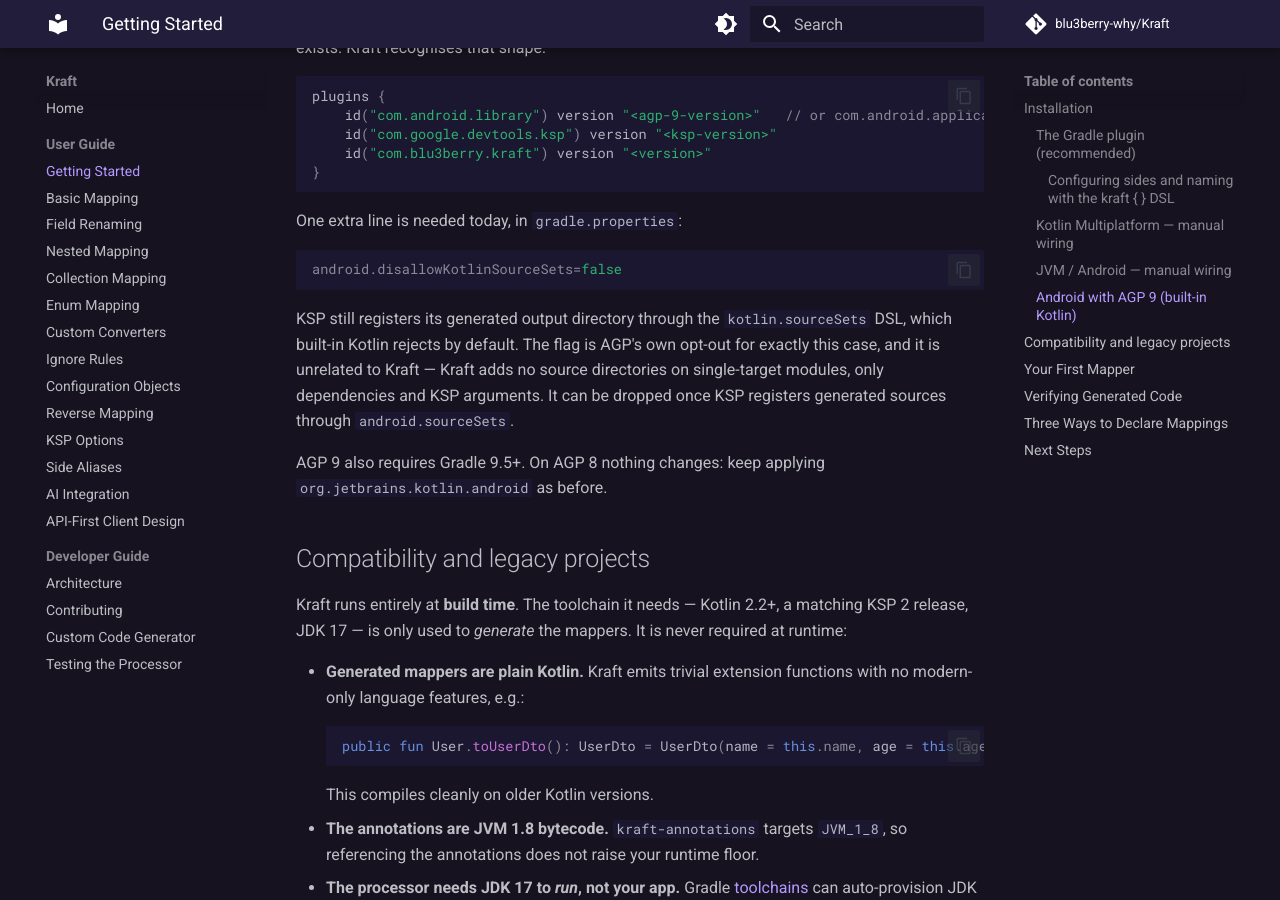
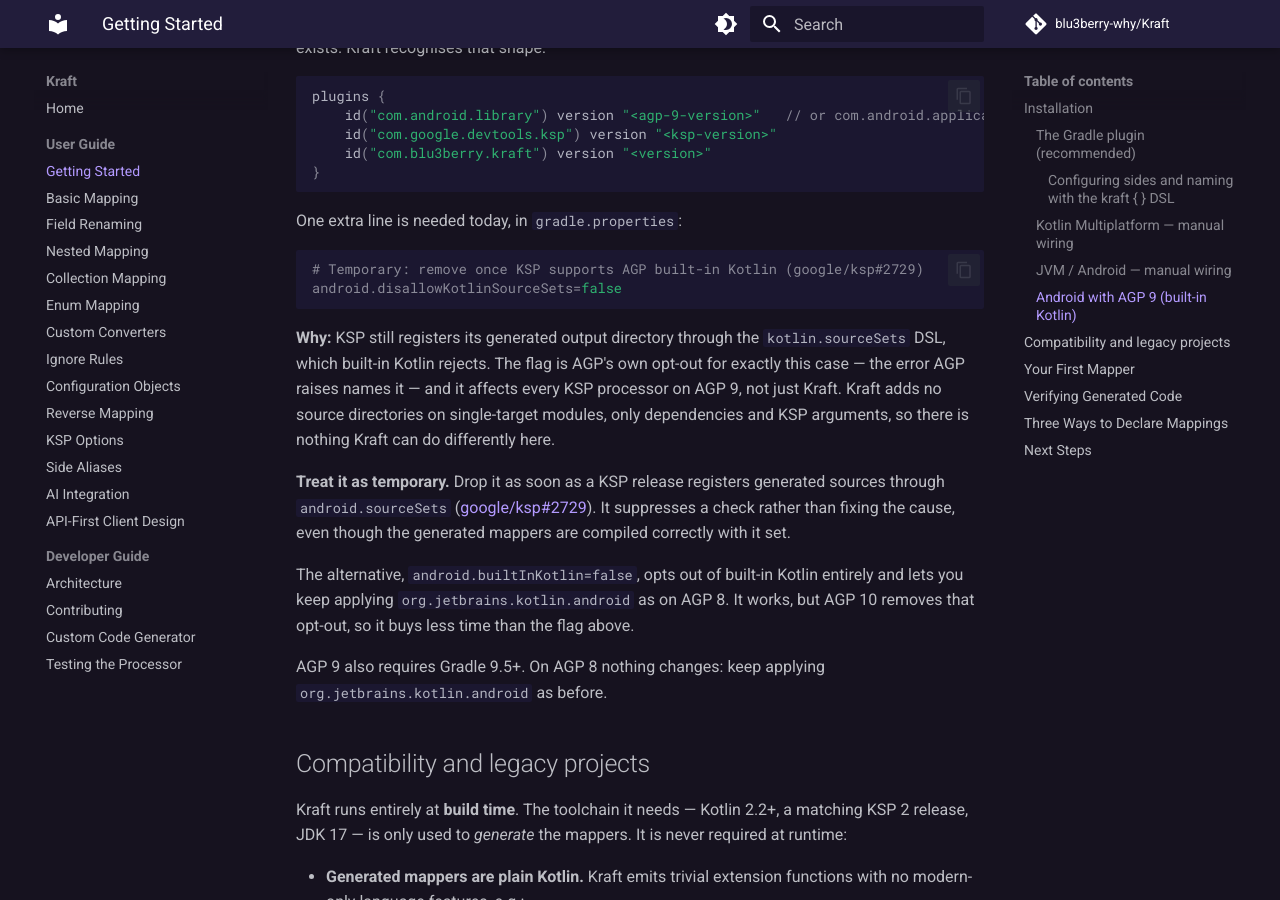
Before and after one commit to blu3berry-why/Kraft, an MkDocs documentation site: the page built from docs/user-guide/getting-started.md, in a window 1280 px wide and 900 px high, scrolled down 2634 px. Built offline with MkDocs 1.6.1 and Material for MkDocs 9.7.7, drawn with Linux system fonts in a browser that asks for light colours; comment, search, counter and statistics services are not loaded.

Commit message:
docs: mark the AGP 9 sourceSets flag as temporary, with its exit condition
The AGP 9 section presented android.disallowKotlinSourceSets=false as
setup, without saying it is a stopgap or when it goes away. It suppresses a
check rather than fixing the cause, so it should not read as permanent
configuration.

Name the upstream cause (google/ksp#2729 -- KSP registers generated sources
through kotlin.sourceSets, which built-in Kotlin rejects), say it affects
every KSP processor on AGP 9 rather than Kraft specifically, and give the
condition for removing it. Also mention android.builtInKotlin=false as the
alternative, and why it is the worse of the two: AGP 10 removes that opt-out
entirely.

Co-Authored-By: Claude Opus 4.8 <noreply@anthropic.com>
Claude-Session: https://claude.ai/code/session_014FJZMbh3iWM5xc724D3yFc

````diff
--- a/docs/user-guide/getting-started.md
+++ b/docs/user-guide/getting-started.md
@@ -105,10 +105,15 @@ plugins {
 One extra line is needed today, in `gradle.properties`:
 
 ```properties
+# Temporary: remove once KSP supports AGP built-in Kotlin (google/ksp#2729)
 android.disallowKotlinSourceSets=false
 ```
 
-KSP still registers its generated output directory through the `kotlin.sourceSets` DSL, which built-in Kotlin rejects by default. The flag is AGP's own opt-out for exactly this case, and it is unrelated to Kraft — Kraft adds no source directories on single-target modules, only dependencies and KSP arguments. It can be dropped once KSP registers generated sources through `android.sourceSets`.
+**Why:** KSP still registers its generated output directory through the `kotlin.sourceSets` DSL, which built-in Kotlin rejects. The flag is AGP's own opt-out for exactly this case — the error AGP raises names it — and it affects every KSP processor on AGP 9, not just Kraft. Kraft adds no source directories on single-target modules, only dependencies and KSP arguments, so there is nothing Kraft can do differently here.
+
+**Treat it as temporary.** Drop it as soon as a KSP release registers generated sources through `android.sourceSets` ([google/ksp#2729](https://github.com/google/ksp/issues/2729)). It suppresses a check rather than fixing the cause, even though the generated mappers are compiled correctly with it set.
+
+The alternative, `android.builtInKotlin=false`, opts out of built-in Kotlin entirely and lets you keep applying `org.jetbrains.kotlin.android` as on AGP 8. It works, but AGP 10 removes that opt-out, so it buys less time than the flag above.
 
 AGP 9 also requires Gradle 9.5+. On AGP 8 nothing changes: keep applying `org.jetbrains.kotlin.android` as before.
 
````
